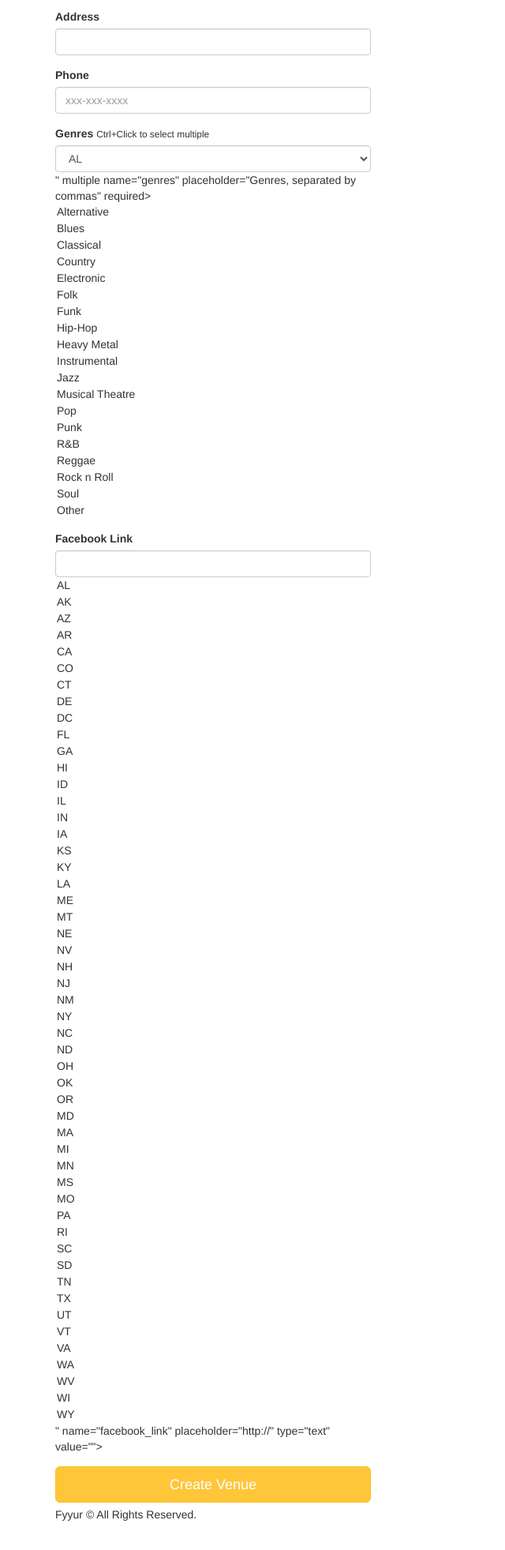
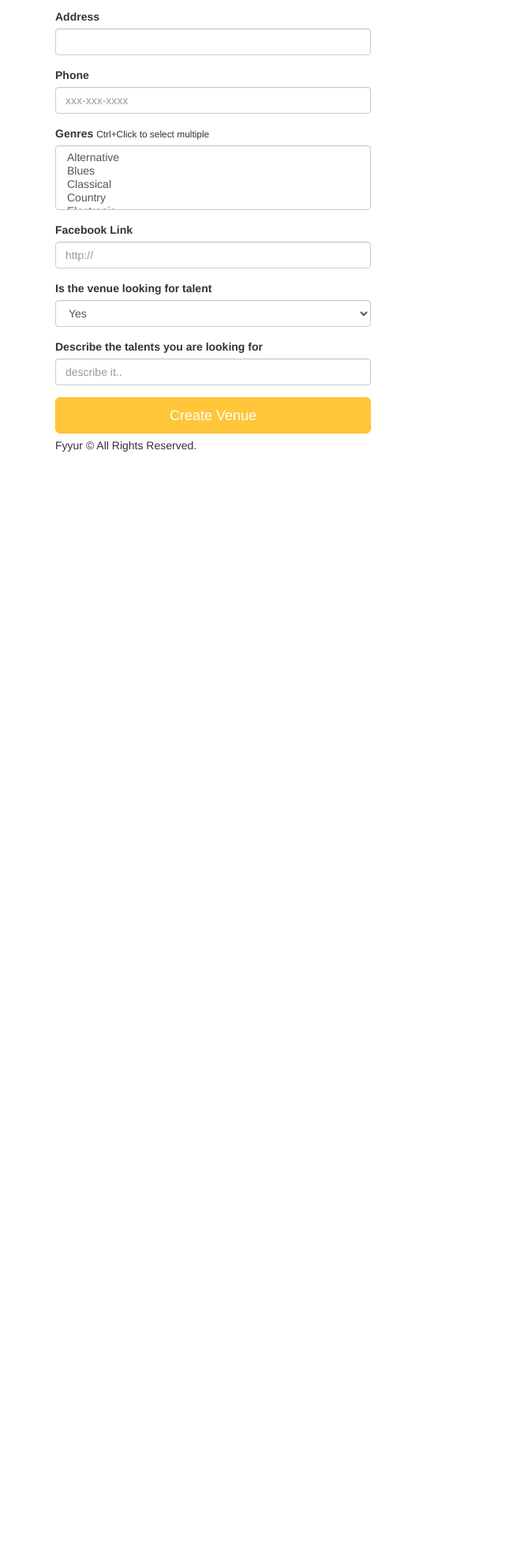
Before and after one commit to zzzwz/fyyur, a Flask app: page /venues/create in a window 1280 px wide. Shown: the part 273-2236 px from the top of the page at 79% size, without its empty margins (0-640 px from the left). After the commit the page ends 845 px from the top, so only its background shows below. Run offline with Flask 2, Linux system fonts and the light colour scheme; some libraries are stand-ins or nearby versions.

Commit message:
updated venue list

```diff
--- a/app.py
+++ b/app.py
@@ -13,6 +13,7 @@
 from flask_wtf import Form
 from forms import *
 from flask_migrate import Migrate
+from datetime import datetime
 #----------------------------------------------------------------------------#
 # App Config.
 #----------------------------------------------------------------------------#
@@ -122,30 +123,26 @@
 @app.route('/venues')
 def venues():
   # TODO: replace with real venues data.
-  #       num_shows should be aggregated based on number of upcoming shows per venue.
-  # data=[{
-  #   "city": "San Francisco",
-  #   "state": "CA",
-  #   "venues": [{
-  #     "id": 1,
-  #     "name": "The Musical Hop",
-  #     "num_upcoming_shows": 0,
-  #   }, {
-  #     "id": 3,
-  #     "name": "Park Square Live Music & Coffee",
-  #     "num_upcoming_shows": 1,
-  #   }]
-  # }, {
-  #   "city": "New York",
-  #   "state": "NY",
-  #   "venues": [{
-  #     "id": 2,
-  #     "name": "The Dueling Pianos Bar",
-  #     "num_upcoming_shows": 0,
-  #   }]
-  # }]
-  data = db.session.query(Venue).all()
+  #       num_shows should be aggregated based on number of upcoming shows per venue. --checked
+  data = []
+
+  # get unique cities
+  cities = db.session.query(Venue.city, Venue.state).distinct(Venue.city, Venue.state).all()
+  for city in cities:
+    venues = db.session.query(Venue).filter(Venue.city == city[0]).filter(Venue.state == city[1]).all()
+    for venue in venues:
+      venue.num_upcoming_shows = len(db.session.query(Show).filter(Show.venue_id == Venue.id).all())
+      print(venue.num_upcoming_shows)
+    data.append({
+      'city': city[0].capitalize(),
+      'state': city[1],
+      'venues': venues
+    })
   print(data)
+
+
+  # data = db.session.query(Venue).all()
+  # print(data)
   return render_template('pages/venues.html', areas=data);
 
 @app.route('/venues/search', methods=['POST'])
@@ -166,85 +163,19 @@
 @app.route('/venues/<int:venue_id>')
 def show_venue(venue_id):
   # shows the venue page with the given venue_id
-  # TODO: replace with real venue data from the venues table, using venue_id
-  data1={
-    "id": 1,
-    "name": "The Musical Hop",
-    "genres": ["Jazz", "Reggae", "Swing", "Classical", "Folk"],
-    "address": "1015 Folsom Street",
-    "city": "San Francisco",
-    "state": "CA",
-    "phone": "123-123-1234",
-    "website": "https://www.themusicalhop.com",
-    "facebook_link": "https://www.facebook.com/TheMusicalHop",
-    "seeking_talent": True,
-    "seeking_description": "We are on the lookout for a local artist to play every two weeks. Please call us.",
-    "image_link": "https://images.unsplash.com/photo-1543900694-133f37abaaa5?ixlib=rb-1.2.1&ixid=eyJhcHBfaWQiOjEyMDd9&auto=format&fit=crop&w=400&q=60",
-    "past_shows": [{
-      "artist_id": 4,
-      "artist_name": "Guns N Petals",
-      "artist_image_link": "https://images.unsplash.com/photo-1549213783-8284d0336c4f?ixlib=rb-1.2.1&ixid=eyJhcHBfaWQiOjEyMDd9&auto=format&fit=crop&w=300&q=80",
-      "start_time": "2019-05-21T21:30:00.000Z"
-    }],
-    "upcoming_shows": [],
-    "past_shows_count": 1,
-    "upcoming_shows_count": 0,
-  }
-  data2={
-    "id": 2,
-    "name": "The Dueling Pianos Bar",
-    "genres": ["Classical", "R&B", "Hip-Hop"],
-    "address": "335 Delancey Street",
-    "city": "New York",
-    "state": "NY",
-    "phone": "914-003-1132",
-    "website": "https://www.theduelingpianos.com",
-    "facebook_link": "https://www.facebook.com/theduelingpianos",
-    "seeking_talent": False,
-    "image_link": "https://images.unsplash.com/photo-1497032205916-ac775f0649ae?ixlib=rb-1.2.1&ixid=eyJhcHBfaWQiOjEyMDd9&auto=format&fit=crop&w=750&q=80",
-    "past_shows": [],
-    "upcoming_shows": [],
-    "past_shows_count": 0,
-    "upcoming_shows_count": 0,
-  }
-  data3={
-    "id": 3,
-    "name": "Park Square Live Music & Coffee",
-    "genres": ["Rock n Roll", "Jazz", "Classical", "Folk"],
-    "address": "34 Whiskey Moore Ave",
-    "city": "San Francisco",
-    "state": "CA",
-    "phone": "415-000-1234",
-    "website": "https://www.parksquarelivemusicandcoffee.com",
-    "facebook_link": "https://www.facebook.com/ParkSquareLiveMusicAndCoffee",
-    "seeking_talent": False,
-    "image_link": "https://images.unsplash.com/photo-1485686531765-ba63b07845a7?ixlib=rb-1.2.1&ixid=eyJhcHBfaWQiOjEyMDd9&auto=format&fit=crop&w=747&q=80",
-    "past_shows": [{
-      "artist_id": 5,
-      "artist_name": "Matt Quevedo",
-      "artist_image_link": "https://images.unsplash.com/photo-1495223153807-b916f75de8c5?ixlib=rb-1.2.1&ixid=eyJhcHBfaWQiOjEyMDd9&auto=format&fit=crop&w=334&q=80",
-      "start_time": "2019-06-15T23:00:00.000Z"
-    }],
-    "upcoming_shows": [{
-      "artist_id": 6,
-      "artist_name": "The Wild Sax Band",
-      "artist_image_link": "https://images.unsplash.com/photo-1558369981-f9ca78462e61?ixlib=rb-1.2.1&ixid=eyJhcHBfaWQiOjEyMDd9&auto=format&fit=crop&w=794&q=80",
-      "start_time": "2035-04-01T20:00:00.000Z"
-    }, {
-      "artist_id": 6,
-      "artist_name": "The Wild Sax Band",
-      "artist_image_link": "https://images.unsplash.com/photo-1558369981-f9ca78462e61?ixlib=rb-1.2.1&ixid=eyJhcHBfaWQiOjEyMDd9&auto=format&fit=crop&w=794&q=80",
-      "start_time": "2035-04-08T20:00:00.000Z"
-    }, {
-      "artist_id": 6,
-      "artist_name": "The Wild Sax Band",
-      "artist_image_link": "https://images.unsplash.com/photo-1558369981-f9ca78462e61?ixlib=rb-1.2.1&ixid=eyJhcHBfaWQiOjEyMDd9&auto=format&fit=crop&w=794&q=80",
-      "start_time": "2035-04-15T20:00:00.000Z"
-    }],
-    "past_shows_count": 1,
-    "upcoming_shows_count": 1,
-  }
-  data = list(filter(lambda d: d['id'] == venue_id, [data1, data2, data3]))[0]
+  # TODO: replace with real venue data from the venues table, using venue_id -- checked
+  # Get past and upcoming events
+  data = db.session.query(Venue).filter(Venue.id == venue_id).first()
+  past_shows = db.session.query(Show).filter(Show.venue_id == data.id, Show.start_time < datetime.today()).all()
+  upcoming_shows = db.session.query(Show).filter(Show.venue_id == data.id, Show.start_time >= datetime.today()).all()
+
+  for i in past_shows:
+    i.start_time = i.start_time.strftime("%Y-%m-%dT%H:%M:%S")
+  for i in upcoming_shows:
+    i.start_time = i.start_time.strftime("%Y-%m-%dT%H:%M:%S")
+
+  data.past_shows = past_shows
+  data.upcoming_shows = upcoming_shows
   return render_template('pages/show_venue.html', venue=data)
 
 #  Create Venue
@@ -259,24 +190,32 @@
 def create_venue_submission():
   # TODO: insert form data as a new Venue record in the db, instead
   # TODO: modify data to be the data object returned from db insertion - checked
+  # check if venue exist.
+  # seeking_talent = lambda x: True if x == "yes" else False
+  submittedForm = VenueForm(request.form)
+  print(submittedForm.name.data)
+  # print((lambda x: True if x == "Yes" else False)(request.form['seeking_talent']))
 
-  # check if venue exist.
-  if db.session.query(Venue).filter(Venue.name == request.form['name']).first():
-    flash('Venue ' + request.form['name'] + ' already exist.')
+
+  if db.session.query(Venue).filter(Venue.name == submittedForm.name.data).first():
+    flash('Venue ' + submittedForm.name.data + ' already exist.')
     form = VenueForm()
     return render_template('forms/new_venue.html', form=form)
 
   # form submission
   error = False
   try:
+    seeking_talent = lambda x: True if x == "yes" else False
     venue = Venue(
-      name = request.form['name'],
-      city = request.form['city'],
-      state = request.form['state'],
-      address = request.form['address'],
-      phone = request.form['phone'],
-      genres = [request.form['genres']],
-      facebook_link = request.form['facebook_link']
+      name = submittedForm.name.data,
+      city = submittedForm.city.data.lower(),
+      state = submittedForm.state.data,
+      address = submittedForm.address.data,
+      phone = submittedForm.phone.data,
+      genres = submittedForm.genres.data,
+      facebook_link = submittedForm.facebook_link.data,
+      seeking_talent = (lambda x: True if x == "Yes" else False)(submittedForm.seeking_talent.data),
+      seeking_description = submittedForm.seeking_description.data
       )
     db.session.add(venue)
     db.session.commit()
@@ -321,6 +260,20 @@
     "id": 6,
     "name": "The Wild Sax Band",
   }]
+  # data = []
+  data = db.session.query(Artist).all()
+  # print(artists[0])
+  # for city in cities:
+  #   venues = db.session.query(Venue).filter(Venue.city == city[0]).filter(Venue.state == city[1]).all()
+  #   for venue in venues:
+  #     venue.num_upcoming_shows = len(db.session.query(Show).filter(Show.venue_id == Venue.id).all())
+  #     print(venue.num_upcoming_shows)
+  #   data.append({
+  #     'city': city[0].capitalize(),
+  #     'state': city[1],
+  #     'venues': venues
+  #   })
+  # print(data)
   return render_template('pages/artists.html', artists=data)
 
 @app.route('/artists/search', methods=['POST'])
@@ -485,8 +438,9 @@
   # TODO: modify data to be the data object returned from db insertion - checked
 
   # check if venue exist.
-  if db.session.query(Artist).filter(Artist.name == request.form['name']).first():
-    flash('Artist ' + request.form['name'] + ' already exist.')
+  submittedForm = ArtistForm(request.form)
+  if db.session.query(Artist).filter(Artist.name == submittedForm.name.data).first():
+    flash('Artist ' +submittedForm.name.data + ' already exist.')
     form = ArtistForm()
     return render_template('forms/new_artist.html', form=form)
 
@@ -494,12 +448,12 @@
   error = False
   try:
     artist = Artist(
-      name = request.form['name'],
-      city = request.form['city'],
-      state = request.form['state'],
-      phone = request.form['phone'],
-      genres = [request.form['genres']],
-      facebook_link = request.form['facebook_link']
+      name = submittedForm.name.data,
+      city = submittedForm.city.data.lower(),
+      state = submittedForm.state.data,
+      phone = submittedForm.phone.data,
+      genres = submittedForm.genres.data,
+      facebook_link = submittedForm.facebook_link.data
       )
     db.session.add(artist)
     db.session.commit()
@@ -576,14 +530,53 @@
 @app.route('/shows/create', methods=['POST'])
 def create_show_submission():
   # called to create new shows in the db, upon submitting new show listing form
-  # TODO: insert form data as a new Show record in the db, instead
+  # TODO: insert form data as a new Show record in the db, instead -- checked
+  submittedForm = ShowForm(request.form)
+  # check if user & venue exist.
+  if not db.session.query(Artist).filter(Artist.id == submittedForm.artist_id.data).first():
+    flash('Artist ID' + submittedForm.artist_id.data + ' does not exists.')
+    form = ShowForm()
+    return render_template('forms/new_show.html', form=form)
+  elif not db.session.query(Venue).filter(Venue.id == submittedForm.venue_id.data).first():
+    flash('Venue ID ' + submittedForm.venue_id.data + ' does not exists.')
+    form = ShowForm()
+    return render_template('forms/new_show.html', form=form)
+
+  if db.session.query(Show).filter(Show.artist_id == submittedForm.artist_id.data).first() and db.session.query(Show).filter(Show.venue_id == submittedForm.venue_id.data).first() and db.session.query(Show).filter(Show.start_time == submittedForm.start_time.data).first():
+    flash('Artist' + submittedForm.artist_id.data + ' event already exist on that time.')
+    form = ShowForm()
+    return render_template('forms/new_show.html', form=form)
+
+  # form submission
+  error = False
+  try:
+    show = Show(
+      artist_id = submittedForm.artist_id.data,
+      venue_id = submittedForm.venue_id.data,
+      start_time = submittedForm.start_time.data
+      )
+    print(show.start_time)
+    db.session.add(show)
+    db.session.commit()
+    print("success")
+  except:
+    error = True
+    db.session.rollback()
+    flash('error occured')
+  finally:
+    db.session.close()
+  if not error:
+    # on successful db insert, flash success
+
+    flash('Event was successfully listed!')
+    return redirect('/')
 
   # on successful db insert, flash success
   flash('Show was successfully listed!')
   # TODO: on unsuccessful db insert, flash an error instead.
   # e.g., flash('An error occurred. Show could not be listed.')
   # see: http://flask.pocoo.org/docs/1.0/patterns/flashing/
-  return render_template('pages/home.html')
+  # return render_template('pages/home.html')
 
 @app.errorhandler(404)
 def not_found_error(error):
--- a/forms.py
+++ b/forms.py
@@ -1,20 +1,24 @@
 from datetime import datetime
 from flask_wtf import Form
-from wtforms import StringField, SelectField, SelectMultipleField, DateTimeField
+from wtforms import StringField, SelectField, SelectMultipleField, DateTimeField, BooleanField
 from wtforms.validators import DataRequired, AnyOf, URL
+
 
 class ShowForm(Form):
     artist_id = StringField(
-        'artist_id'
+        'artist_id',
+        validators=[DataRequired()]
     )
     venue_id = StringField(
-        'venue_id'
+        'venue_id',
+        validators=[DataRequired()]
     )
     start_time = DateTimeField(
         'start_time',
         validators=[DataRequired()],
-        default= datetime.today()
+        default=datetime.today()
     )
+
 
 class VenueForm(Form):
     name = StringField(
@@ -116,6 +120,17 @@
     facebook_link = StringField(
         'facebook_link', validators=[URL()]
     )
+    seeking_talent = SelectField(
+        'seeking_talent',
+        choices=[
+            ('Yes', 'Yes'),
+            ('No', 'No')
+        ]
+    )
+    seeking_description = StringField(
+        'seeking_description'
+    )
+
 
 class ArtistForm(Form):
     name = StringField(
--- a/templates/forms/new_venue.html
+++ b/templates/forms/new_venue.html
@@ -3,7 +3,8 @@
 {% block content %}
 <div class="form-wrapper">
   <form method="post" class="form">
-      <h3 class="form-heading">List a new venue <a href="{{ url_for('index') }}" title="Back to homepage"><i class="fa fa-home pull-right"></i></a></h3>
+    <h3 class="form-heading">List a new venue <a href="{{ url_for('index') }}" title="Back to homepage"><i
+          class="fa fa-home pull-right"></i></a></h3>
     <div class="form-group">
       <label for="name">Name</label>
       {{ form.name(class_ = 'form-control', autofocus = true) }}
@@ -30,11 +31,21 @@
     <div class="form-group">
       <label for="genres">Genres</label>
       <small>Ctrl+Click to select multiple</small>
-        {{ form.genres(class_ = 'form-control', placeholder='Genres, separated by commas', id=form.state, autofocus = true) }}
+      {{ form.genres(class_ = 'form-control', placeholder='Genres, separated by commas', autofocus = true) }}
     </div>
     <div class="form-group">
-          <label for="genres">Facebook Link</label>
-          {{ form.facebook_link(class_ = 'form-control', placeholder='http://', id=form.state, autofocus = true) }}
+      <label for="facebook_link">Facebook Link</label>
+      {{ form.facebook_link(class_ = 'form-control', placeholder='http://', autofocus = true) }}
+    </div>
+    <!-- Added seeking talent -->
+    <div class="form-group">
+      <label for="seeking_talet">Is the venue looking for talent</label>
+      {{ form.seeking_talent(class_ = 'form-control', autofocus = true) }}
+    </div>
+    <!-- Added seeking talent description -->
+    <div class="form-group">
+      <label for="seeking_description">Describe the talents you are looking for</label>
+      {{ form.seeking_description(class_ = 'form-control', placeholder='describe it..', autofocus = true) }}
     </div>
     <input type="submit" value="Create Venue" class="btn btn-primary btn-lg btn-block">
   </form>
```
Also changed, not shown: test.py (added, +25 -0 lines), test.html (added). Lines whose indentation alone changed are shown as unchanged.
